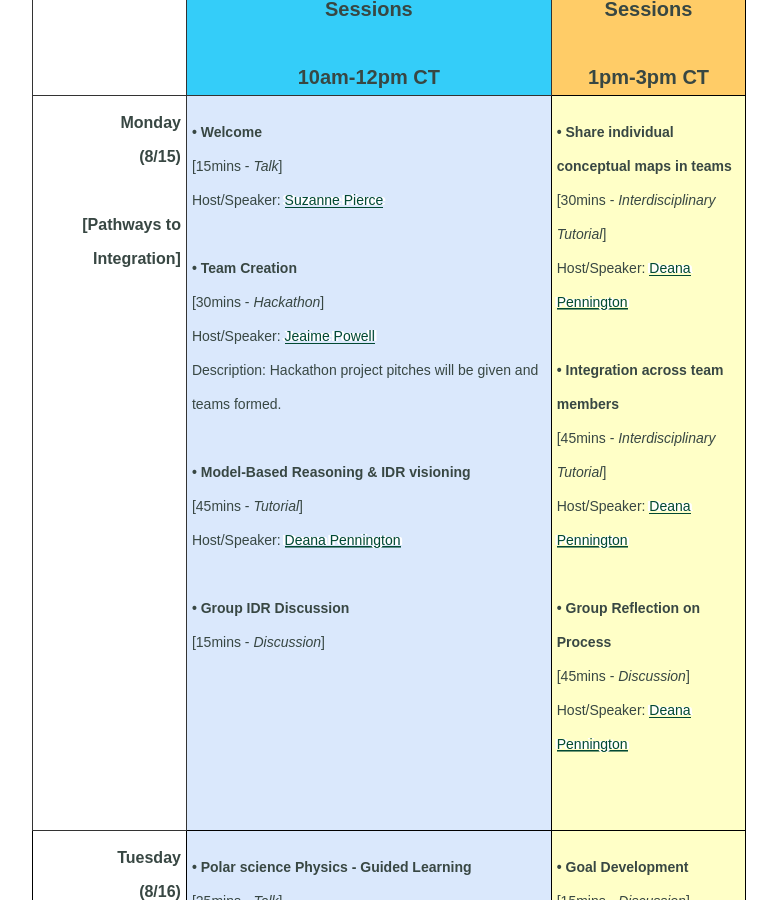
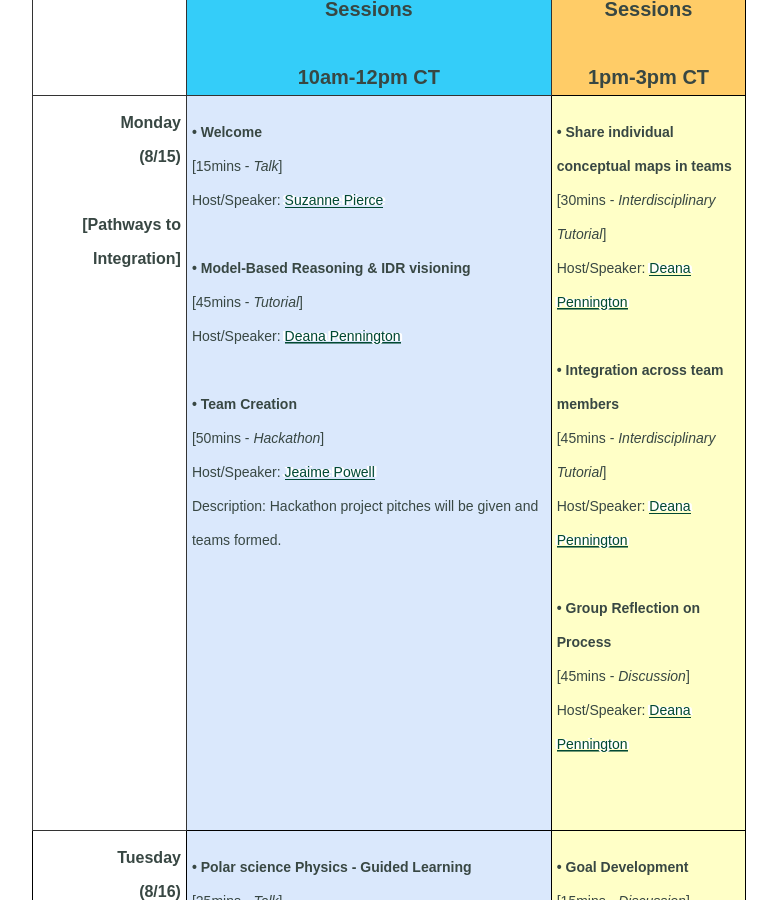
Before and after one commit to IS-GEO/ISGEO-22, a Jekyll site: the page built from index.md, in a window 1280 px wide and 900 px high, scrolled down 2081 px. Shown: the whole window, without its empty margins (32-809 px from the left). Built offline with Jekyll 4.4.1, drawn with Linux system fonts in a browser that asks for light colours; some of the changed lines change nothing that is shown.

Commit message:
updated schedule

```diff
--- a/_data/sessions.yml
+++ b/_data/sessions.yml
@@ -8,13 +8,7 @@ sessioninfo:
   #sessiondescription:
   sessionspeaker: Suzanne Pierce
 
-- sessionname: Team Creation
-  sessiontype: Hackathon
-  sessionday: monday_morning
-  sessionlength: 30mins
-  sessiondescription: >
-    Hackathon project pitches will be given and teams formed.
-  sessionspeaker: Jeaime Powell
+
 
 - sessionname: Model-Based Reasoning & IDR visioning
   sessiontype: Tutorial
@@ -23,12 +17,15 @@ sessioninfo:
   #sessiondescription:
   sessionspeaker: Deana Pennington
 
-- sessionname: Group IDR Discussion
-  sessiontype: Discussion
+- sessionname: Team Creation
+  sessiontype: Hackathon
   sessionday: monday_morning
-  sessionlength: 15mins
-  #sessiondescription:
-  #sessionspeaker: Deana Pennington
+  sessionlength: 50mins
+  sessiondescription: >
+    Hackathon project pitches will be given and teams formed.
+  sessionspeaker: Jeaime Powell
+
+
 
 # --------------
 # Monday Afternoon
```
